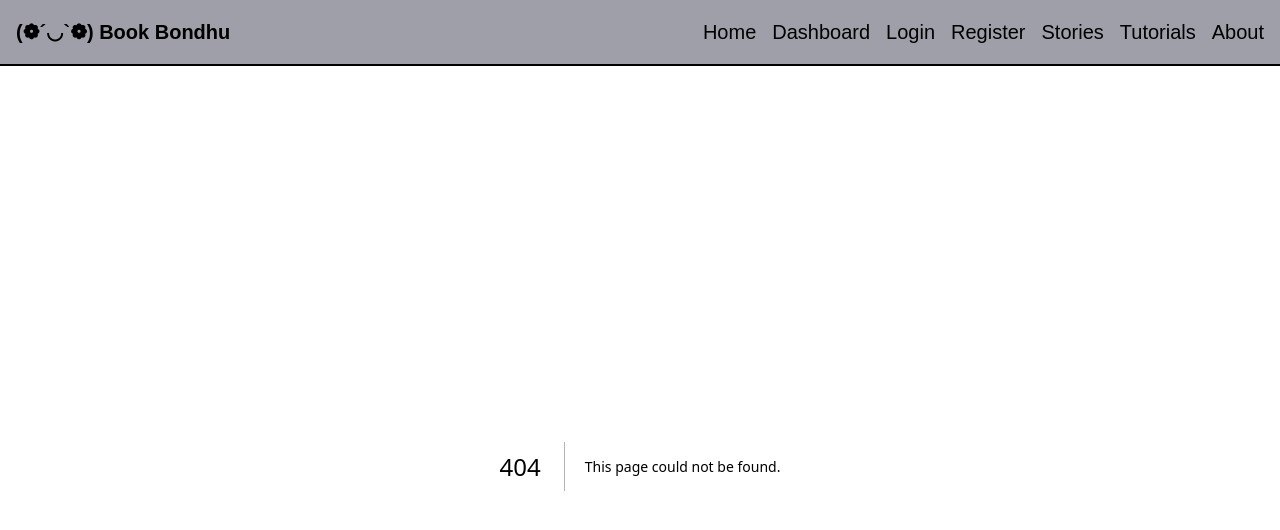
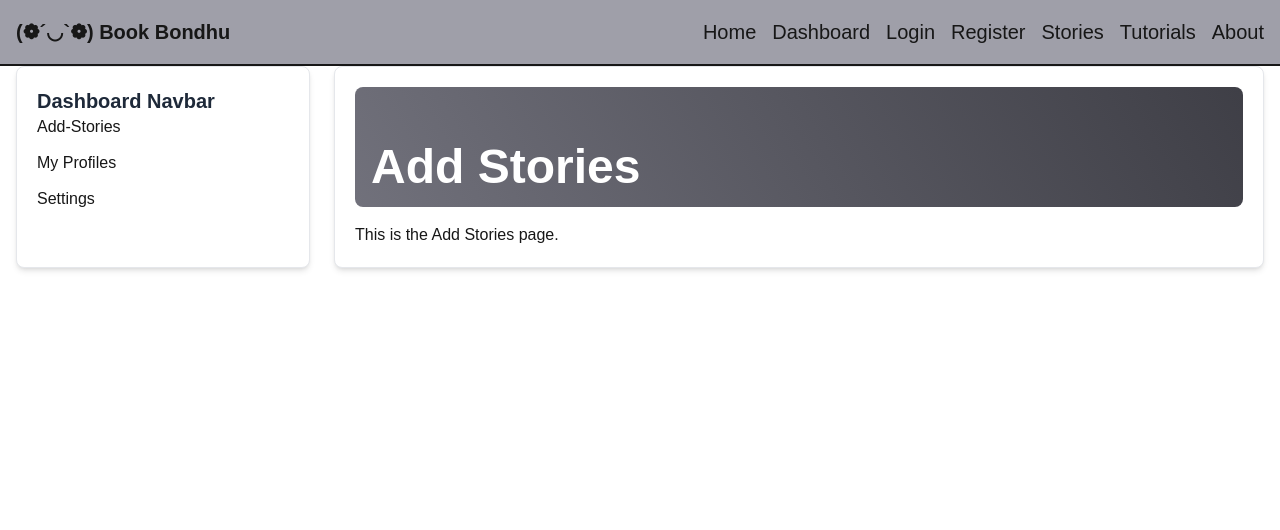
Before and after one commit to LIBx09/My-First-Next-Js, a Next.js app: page /dashboard/add-stories in a window 1280 px wide. Before the commit this address had no page. Shown: the top 530 px of the page. Built offline with nearby package versions, Linux system fonts and the light colour scheme.

Commit message:
nested routes done

```diff
--- /dev/null
+++ b/src/app/dashboard/add-stories/page.jsx
@@ -0,0 +1,13 @@
+import Title from "@/components/Title";
+import React from "react";
+
+const page = () => {
+  return (
+    <div>
+      <Title>Add Stories</Title>
+      <p>This is the Add Stories page.</p>
+    </div>
+  );
+};
+
+export default page;
--- /dev/null
+++ b/src/app/dashboard/layout.jsx
@@ -0,0 +1,29 @@
+import Link from "next/link";
+import React from "react";
+
+const layout = ({ children }) => {
+  return (
+    <div className="grid grid-cols-12 gap-6">
+      <div className="col-span-3 rounded-lg border border-gray-200 bg-white p-5 shadow-md">
+        <Link
+          href="/dashboard"
+          className="mb-4 text-xl font-bold text-gray-800"
+        >
+          Dashboard Navbar
+        </Link>
+        <nav>
+          <div className="flex flex-col gap-3">
+            <Link href="/dashboard/add-stories">Add-Stories</Link>
+            <Link href="/dashboard/my-profiles">My Profiles</Link>
+            <Link href="/dashboard/settings">Settings</Link>
+          </div>
+        </nav>
+      </div>
+      <div className="col-span-9 rounded-lg border border-gray-200 bg-white p-5 shadow-md">
+        {children}{" "}
+      </div>
+    </div>
+  );
+};
+
+export default layout;
--- /dev/null
+++ b/src/app/dashboard/my-profiles/page.jsx
@@ -0,0 +1,13 @@
+import Title from "@/components/Title";
+import React from "react";
+
+const page = () => {
+  return (
+    <div>
+      <Title>My Profiles</Title>
+      <p>This is the My Profiles page.</p>
+    </div>
+  );
+};
+
+export default page;
--- /dev/null
+++ b/src/app/dashboard/settings/page.jsx
@@ -0,0 +1,13 @@
+import Title from "@/components/Title";
+import React from "react";
+
+const page = () => {
+  return (
+    <div>
+      <Title>Settings</Title>
+      <p>This is the Settings page.</p>
+    </div>
+  );
+};
+
+export default page;
--- a/src/components/StoryCard.jsx
+++ b/src/components/StoryCard.jsx
@@ -2,7 +2,7 @@ import Link from "next/link";
 import React from "react";
 
 const StoryCard = ({ story }) => {
-  console.log("what is the story?", story);
+  // console.log("what is the story?", story);
   return (
     <div>
       <div
```
Also changed, not shown: src/app/stories/[id]/page.jsx (+1 -1 lines).
